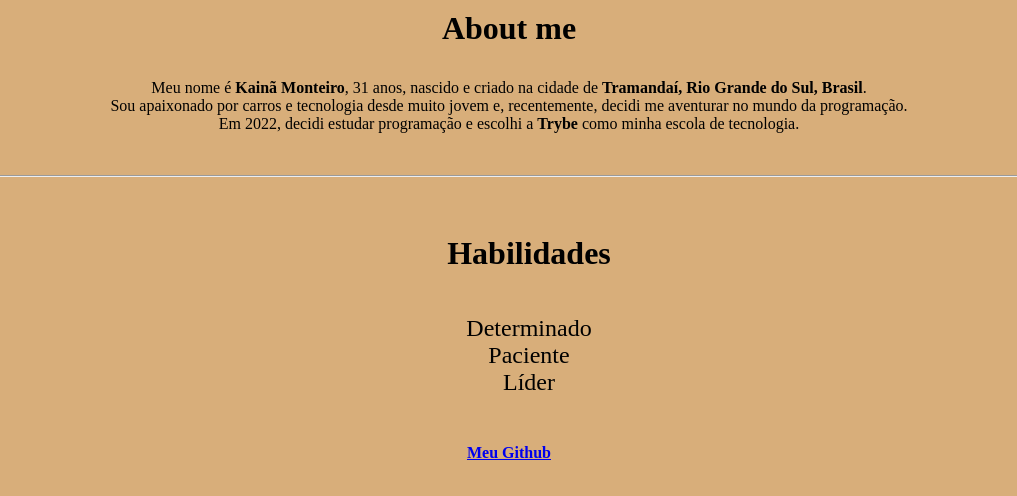
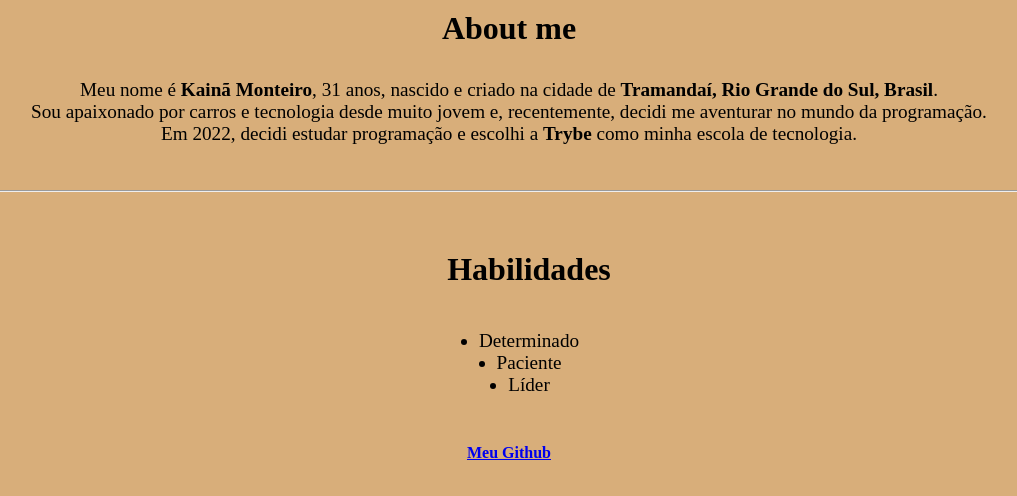
Before and after one commit to mani4ks/mani4ks.github.io, a plain HTML site: page portkaina.html in a window 1280 px wide. Shown: the part 252-748 px from the top of the page, without its empty margins (131-1148 px from the left). Drawn offline with Linux system fonts and the light colour scheme.

Commit message:
finaalmente

```diff
--- a/portkaina.html
+++ b/portkaina.html
@@ -13,17 +13,9 @@
             background-color: rgb(216, 174, 122);
         }
 
-        li{
-            display: flex;
-            text-align: ce;
-
-
-
-        }
-
         p{
             text-align: center;
-            font-size: 2empx;
+            font-size: 1.2rem;
         }
 
         .name1{
@@ -62,7 +54,7 @@
         }
 
         ul li{
-            font-size: 1.5em;
+            font-size: 1.2em;
         }
 
 
```
